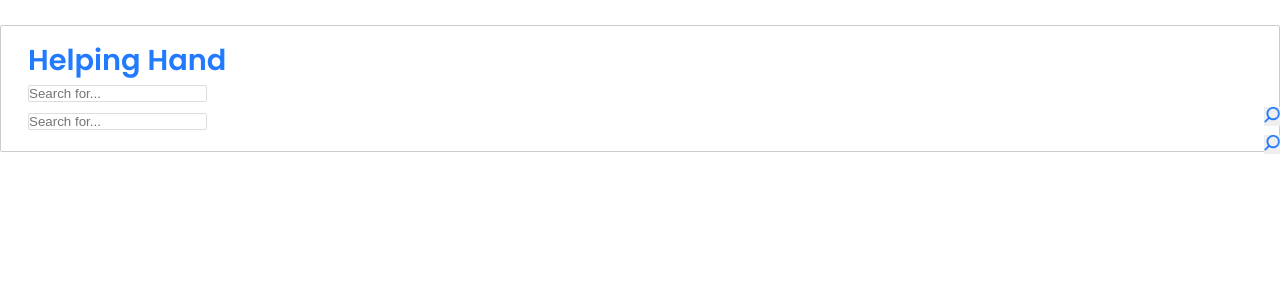
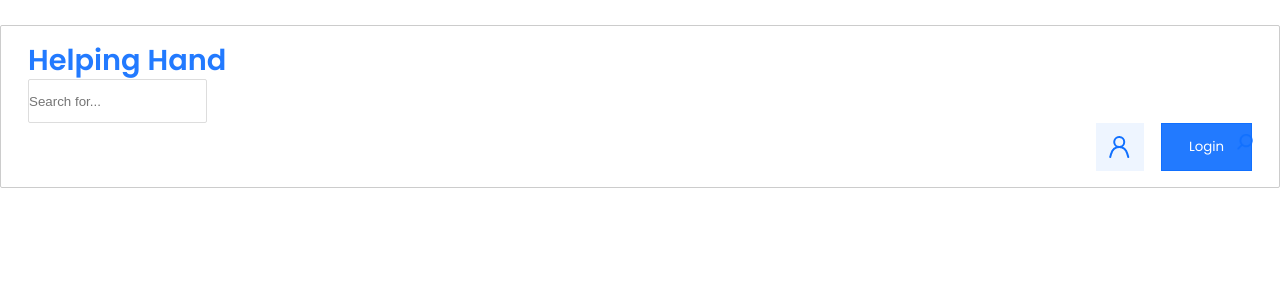
Before and after one commit to Rexkit/helpinghand, a React (Create React App) app in the folder client/: page / in a window 1280 px wide. Shown: the top 300 px of the page. Built offline with nearby package versions, Linux system fonts and the light colour scheme; the HTML template or start-up script is replaced by a standard one.

Commit message:
updating header UI

```diff
--- /dev/null
+++ b/client/src/components/Button/Button.css
@@ -0,0 +1,17 @@
+button {
+    border: none;
+    background-color: transparent;
+    font-family: inherit;
+    padding: 0 27px;
+    cursor: pointer;
+}
+
+button.primary {
+    background-color: #227AFF;
+    border: 1px solid #1170FF;
+    color: #fff;
+}
+
+button.primary:hover {
+    background-color: #1c64cf;
+}
--- /dev/null
+++ b/client/src/components/Button/index.jsx
@@ -0,0 +1,10 @@
+import React, { Fragment } from 'react';
+import './Button.css';
+
+export default function Button(props) {
+    return (
+        <Fragment>
+            <button onClick={props.onClick} className={props.buttonType}>{props.children}</button>
+        </Fragment>
+    )
+}
--- a/client/src/components/SearchField/searchField.module.css
+++ b/client/src/components/SearchField/searchField.module.css
@@ -3,6 +3,7 @@
 }
 
 .input {
+    height: calc(1.5em + .75rem + 12px);
     border-radius: 2px;
     border: 1px solid #DDDDDD;
 }
@@ -12,6 +13,7 @@
     border: 0;
     right: 0;
     position: absolute !important;
+    height: calc(1.5em + .75rem + 12px);
     transition: transform ease 0.5s;
 }
 
--- a/client/src/containers/Header/header.css
+++ /dev/null
@@ -1,9 +0,0 @@
-.header {
-    margin-top: 25px;
-    margin-bottom: 50px;
-    padding: 16px 27px;
-}
-
-.header h1 {
-    color: #227AFF;
-}
--- /dev/null
+++ b/client/src/containers/Header/header.module.css
@@ -0,0 +1,29 @@
+.header {
+    margin-top: 25px;
+    margin-bottom: 50px;
+    padding: 16px 27px;
+}
+
+.header h1 {
+    color: #227AFF;
+}
+
+.account_block {
+    display: flex;
+    justify-content: flex-end;
+}
+
+.account_block .account_icon {
+    cursor: pointer;
+    display: flex;
+    align-items: center;
+    justify-content: center;
+    background-color: #EEF5FF;
+    width: 48px;
+    height: 48px;
+    margin-right: 17px;
+}
+
+.account_block .account_icon:hover {
+    background-color: #cdd4dd;
+}
--- a/client/src/containers/Header/index.jsx
+++ b/client/src/containers/Header/index.jsx
@@ -2,13 +2,15 @@ import React, { Component } from 'react'
 import Container from 'react-bootstrap/Container';
 import Row from 'react-bootstrap/Row';
 import Col from 'react-bootstrap/Col';
-import SearchField from '../../components/SearchField'
-import './header.css';
+import SearchField from '../../components/SearchField';
+import Button from '../../components/Button';
+import styles from './header.module.css';
+import AccountIcon from '../../assets/icons/account-icon.png';
 
 export default class Header extends Component {
     render() {
         return (
-            <Container className="header styled-box">
+            <Container className={`${styles.header} styled-box`}>
                 <Row>
                     <Col>
                         <h1>Helping Hand</h1>
@@ -16,8 +18,11 @@ export default class Header extends Component {
                     <Col>
                         <SearchField />
                     </Col>
-                    <Col>
-                        <SearchField />
+                    <Col className={styles.account_block}>
+                        <div className={styles.account_icon}>
+                            <img src={AccountIcon} alt=""/>
+                        </div>
+                        <Button buttonType="primary">Login</Button>
                     </Col>
                 </Row>
             </Container>
--- a/client/src/index.css
+++ b/client/src/index.css
@@ -7,6 +7,7 @@ html {
 * {
     margin: 0;
     padding: 0;
+    box-sizing: border-box;
 }
 
 body {
@@ -18,6 +19,10 @@ body {
     color: #000000;
     -webkit-font-smoothing: antialiased;
     -moz-osx-font-smoothing: grayscale;
+}
+
+.row {
+    align-items: center;
 }
 
 p {
```
Also changed, not shown: client/src/assets/icons/account-icon.png.
